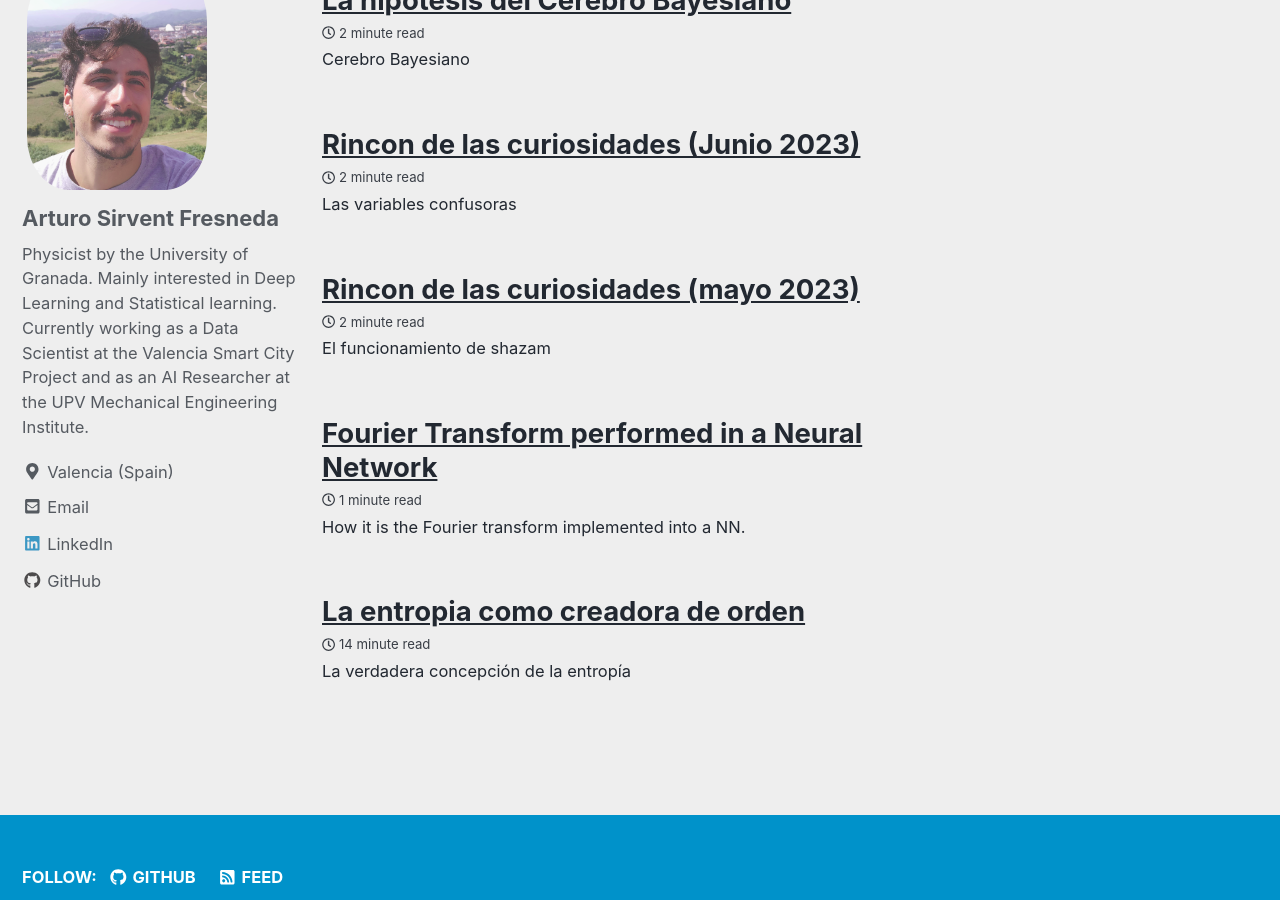
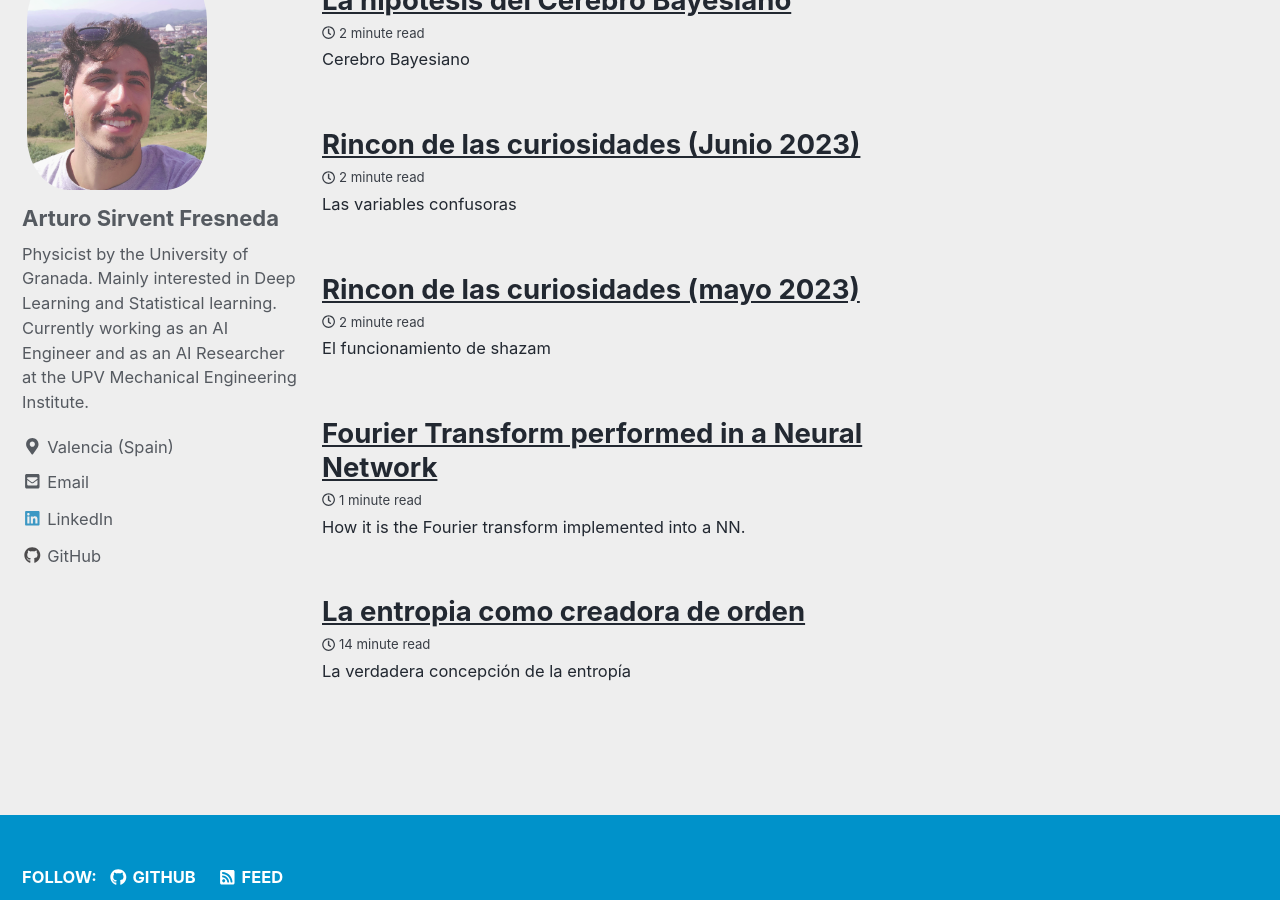
Before and after one commit to ArturoSirvent/ArturoSirvent.github.io, a Jekyll site: the page built from index.html, in a window 1280 px wide and 900 px high, scrolled down 457 px. Built offline with Jekyll 4.4.1, drawn with Linux system fonts in a browser that asks for light colours; nearby versions of some CDN libraries; the list of posts is cut into pages by our own code.

Commit message:
Update _config.yml

```diff
--- a/_config.yml
+++ b/_config.yml
@@ -86,7 +86,7 @@ analytics:
 author:
   name             : "Arturo Sirvent Fresneda"
   avatar           : "/images/yop_bien_oviedo.png" # path of avatar image, e.g. "/assets/images/bio-photo.jpg"
-  bio              : "Physicist by the University of Granada. Mainly interested in Deep Learning and Statistical learning. <br> Currently working as a Data Scientist at the Valencia Smart City Project and as an AI Researcher at the UPV Mechanical Engineering Institute."
+  bio              : "Physicist by the University of Granada. Mainly interested in Deep Learning and Statistical learning. <br> Currently working as an AI Engineer and as an AI Researcher at the UPV Mechanical Engineering Institute."
   location         : "Valencia (Spain)"
   email            :  arturosirvent@outlook.com
   uri              :
```
